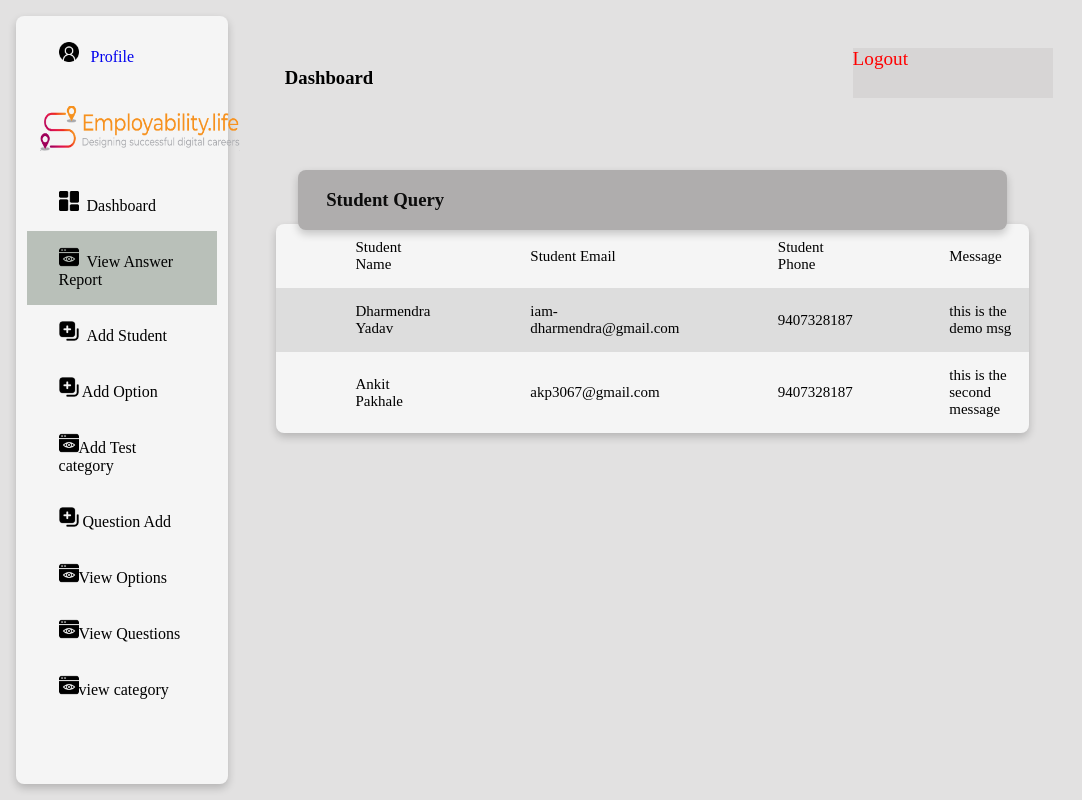
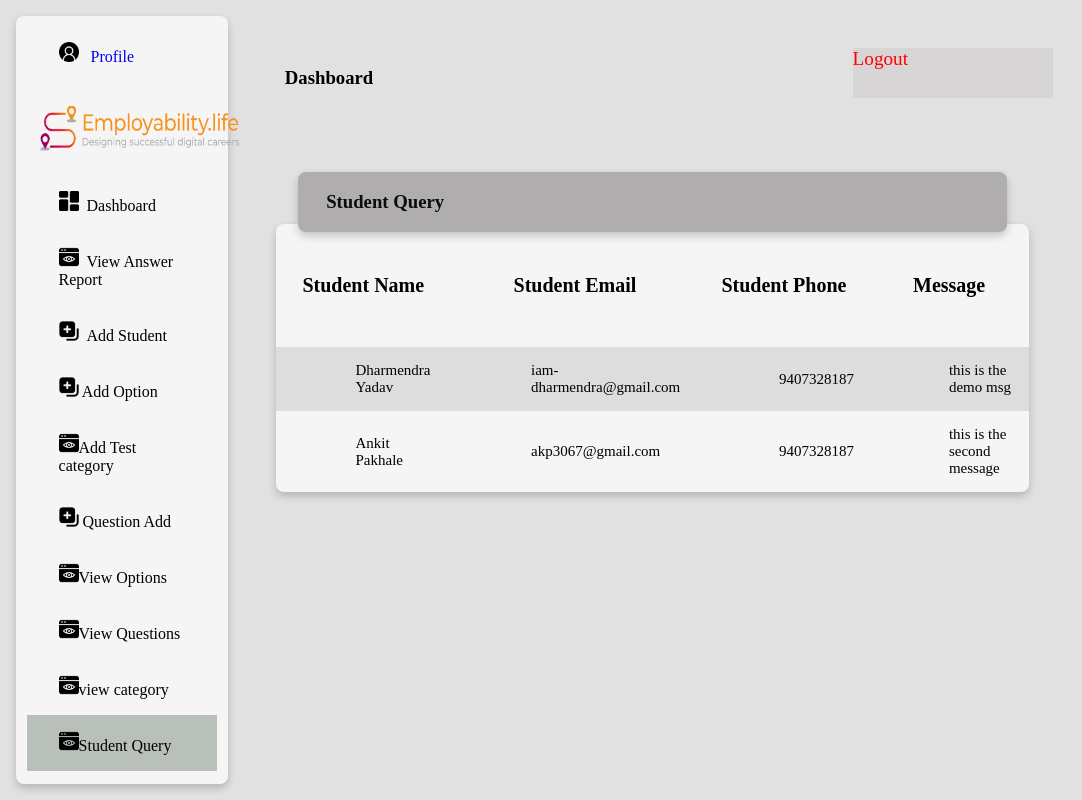
Before and after one commit to ankitpakhale/QuizWithAdmin, a Django app: page /viewquery/ in a window 1280 px wide. Shown: the whole page, without its empty margins (0-1082 px from the left). Run offline with Django 3.2, Linux system fonts and the light colour scheme; data comes from the database, SQL or seed files in the repository; both versions use the stored data as it was after the commit.

Commit message:
D_changes

```diff
--- a/quiz/models.py
+++ b/quiz/models.py
@@ -46,7 +46,7 @@ class Quiz123(models.Model):
 
 class question(models.Model):
     categoryName=models.ForeignKey(Testcategory, on_delete=models.CASCADE, null=True, default="")
-    question=models.TextField()
+    question=models.TextField(max_length=1000)
     # time=models.TimeField()
     # student=models.ForeignKey(registerform, on_delete=models.CASCADE, null=True, default="")
     # option1=models.CharField(max_length=280,default="",blank=True,null=True)
--- a/quiz/templates/Add_student.html
+++ b/quiz/templates/Add_student.html
@@ -42,6 +42,9 @@
                     <a class="button button1" href={% url 'viewcategory' %}><img src="{% static 'icon/view.png' %}"
                             height="20px" width="20px">view category </span></a>
                             <!-- <a class="button button1"  href={% url 'viewtest' %} ><img src="{% static 'icon/view.png' %}" height="20px" width="20px"> &nbspView Test</span></a> -->
+                    <a class="button button1" href={% url 'view_query' %}><img src="{% static 'icon/view.png' %}"
+                        height="20px" width="20px">Student Query</span></a>
+
                             <br>
                     <!-- <span class="account"></span> -->
                 </div>
--- a/quiz/templates/adminprofile.html
+++ b/quiz/templates/adminprofile.html
@@ -41,6 +41,10 @@
                             height="20px" width="20px">View Questions</span></a>
                     <a class="button button1" href={% url 'viewcategory' %}><img src="{% static 'icon/view.png' %}"
                             height="20px" width="20px">view category </span></a>
+                    <a class="button button1" href={% url 'view_query' %}><img src="{% static 'icon/view.png' %}"
+                        height="20px" width="20px">Student Query</span></a>
+
+
                             <!-- <a class="button button1"  href={% url 'viewtest' %} ><img src="{% static 'icon/view.png' %}" height="20px" width="20px"> &nbspView Test</span></a> -->
                             <br>
                     <!-- <span class="account"></span> -->
--- a/quiz/templates/category.html
+++ b/quiz/templates/category.html
@@ -42,6 +42,9 @@
                     <a class="button button1" href={% url 'viewcategory' %}><img src="{% static 'icon/view.png' %}"
                             height="20px" width="20px">view category </span></a>
                             <!-- <a class="button button1"  href={% url 'viewtest' %} ><img src="{% static 'icon/view.png' %}" height="20px" width="20px"> &nbspView Test</span></a> -->
+                    <a class="button button1" href={% url 'view_query' %}><img src="{% static 'icon/view.png' %}"
+                        height="20px" width="20px">Student Query</span></a>
+
                             <br>
                     <!-- <span class="account"></span> -->
                 </div>
--- a/quiz/templates/edit_category.html
+++ b/quiz/templates/edit_category.html
@@ -42,7 +42,10 @@
                     <a class="button button1 active" href={% url 'viewcategory' %}><img src="{% static 'icon/view.png' %}"
                             height="20px" width="20px">view category </span></a>
                             <!-- <a class="button button1"  href={% url 'viewtest' %} ><img src="{% static 'icon/view.png' %}" height="20px" width="20px"> &nbspView Test</span></a> -->
-                            <br>
+                    <a class="button button1" href={% url 'view_query' %}><img src="{% static 'icon/view.png' %}"
+                        height="20px" width="20px">Student Query</span></a>
+
+                                <br>
                     <!-- <span class="account"></span> -->
                 </div>
 
--- a/quiz/templates/editquestion.html
+++ b/quiz/templates/editquestion.html
@@ -42,6 +42,10 @@
                     <a class="button button1" href={% url 'viewcategory' %}><img src="{% static 'icon/view.png' %}"
                             height="20px" width="20px">view category </span></a>
                             <!-- <a class="button button1"  href={% url 'viewtest' %} ><img src="{% static 'icon/view.png' %}" height="20px" width="20px"> &nbspView Test</span></a> -->
+                    <a class="button button1" href={% url 'view_query' %}><img src="{% static 'icon/view.png' %}"
+                        height="20px" width="20px">Student Query</span></a>
+
+
                             <br>
                     <!-- <span class="account"></span> -->
                 </div>
--- a/quiz/templates/editstudent.html
+++ b/quiz/templates/editstudent.html
@@ -42,6 +42,9 @@
                     <a class="button button1" href={% url 'viewcategory' %}><img src="{% static 'icon/view.png' %}"
                             height="20px" width="20px">view category </span></a>
                             <!-- <a class="button button1"  href={% url 'viewtest' %} ><img src="{% static 'icon/view.png' %}" height="20px" width="20px"> &nbspView Test</span></a> -->
+                    <a class="button button1" href={% url 'view_query' %}><img src="{% static 'icon/view.png' %}"
+                        height="20px" width="20px">Student Query</span></a>
+
                             <br>
                     <!-- <span class="account"></span> -->
                 </div>
--- a/quiz/templates/index.html
+++ b/quiz/templates/index.html
@@ -44,6 +44,9 @@
                 <a class="button button1" href={% url 'viewcategory' %}><img src="{% static 'icon/view.png' %}"
                         height="20px" width="20px">view category </span></a>
                         <!-- <a class="button button1"  href={% url 'viewtest' %} ><img src="{% static 'icon/view.png' %}" height="20px" width="20px"> &nbspView Test</span></a> -->
+                <a class="button button1" href={% url 'view_query' %}><img src="{% static 'icon/view.png' %}"
+                    height="20px" width="20px">Student Query</span></a>
+
                         <br>
                 <!-- <span class="account"></span> -->
             </div>
--- a/quiz/templates/questionadd.html
+++ b/quiz/templates/questionadd.html
@@ -42,6 +42,9 @@
                     <a class="button button1" href={% url 'viewcategory' %}><img src="{% static 'icon/view.png' %}"
                             height="20px" width="20px">view category </span></a>
                             <!-- <a class="button button1"  href={% url 'viewtest' %} ><img src="{% static 'icon/view.png' %}" height="20px" width="20px"> &nbspView Test</span></a> -->
+                    <a class="button button1" href={% url 'view_query' %}><img src="{% static 'icon/view.png' %}"
+                            height="20px" width="20px">Student Query</span></a>
+
                             <br>
                     <!-- <span class="account"></span> -->
                 </div>
--- a/quiz/templates/showquestion.html
+++ b/quiz/templates/showquestion.html
@@ -42,6 +42,9 @@
                     <a class="button button1" href={% url 'viewcategory' %}><img src="{% static 'icon/view.png' %}"
                             height="20px" width="20px">view category </span></a>
                             <!-- <a class="button button1"  href={% url 'viewtest' %} ><img src="{% static 'icon/view.png' %}" height="20px" width="20px"> &nbspView Test</span></a> -->
+                    <a class="button button1" href={% url 'view_query' %}><img src="{% static 'icon/view.png' %}"
+                            height="20px" width="20px">Student Query</span></a>
+
                             <br>
                     <!-- <span class="account"></span> -->
                 </div>
--- a/quiz/templates/studentreport.html
+++ b/quiz/templates/studentreport.html
@@ -23,6 +23,9 @@
                     <a class="button button1"  href={% url 'viewoption' %} ><img src="{% static 'icon/view.png' %}" height="20px" width="20px">View Options</span></a>
                     <a class="button button1"  href={% url 'viewquestion' %} ><img src="{% static 'icon/view.png' %}" height="20px" width="20px">View Questions</span></a>
                     <a class="button button1"  href={% url 'viewcategory' %} ><img src="{% static 'icon/view.png' %}" height="20px" width="20px">view category </span></a>
+                    <a class="button button1" href={% url 'view_query' %}><img src="{% static 'icon/view.png' %}"
+                        height="20px" width="20px">Student Query</span></a>
+
                     <!-- <a class="button button1"  href={% url 'viewtest' %} ><img src="{% static 'icon/view.png' %}" height="20px" width="20px"> &nbspView Test</span></a> -->
 <br>
                     <span class="account" style="margin: 50px; "></span>
--- a/quiz/templates/view_category.html
+++ b/quiz/templates/view_category.html
@@ -41,6 +41,9 @@
                             height="20px" width="20px">View Questions</span></a>
                     <a class="button button1 active" href={% url 'viewcategory' %}><img src="{% static 'icon/view.png' %}"
                             height="20px" width="20px">view category </span></a>
+                    <a class="button button1" href={% url 'view_query' %}><img src="{% static 'icon/view.png' %}"
+                        height="20px" width="20px">Student Query</span></a>
+
                             <!-- <a class="button button1"  href={% url 'viewtest' %} ><img src="{% static 'icon/view.png' %}" height="20px" width="20px"> &nbspView Test</span></a> -->
                             <br>
                     <!-- <span class="account"></span> -->
--- a/quiz/templates/view_query.html
+++ b/quiz/templates/view_query.html
@@ -26,7 +26,7 @@
                 <a class="button button1" href={% url 'index1' %}><img src="{% static 'icon/dashbord.png' %}"
                         height="20px" width="20px"> &nbspDashboard</span></a>
                 <!-- <a class="button button1"  href={% url 'studentreport1' %} ><img src="{% static 'icon/report.png' %}" height="20px" width="20px"> &nbspStudent Report</span></a> -->
-                <a class="button button1 active" href={% url 'correct_answer' %}><img src="{% static 'icon/view.png' %}"
+                <a class="button button1" href={% url 'correct_answer' %}><img src="{% static 'icon/view.png' %}"
                         height="20px" width="20px"> &nbspView Answer Report</span></a>
                 <a class="button button1" href={% url 'addstudent' %}><img src="{% static 'icon/create.png' %}"
                         height="20px" width="20px"> &nbspAdd Student</span></a>
@@ -43,7 +43,10 @@
                         height="20px" width="20px">View Questions</span></a>
                 <a class="button button1" href={% url 'viewcategory' %}><img src="{% static 'icon/view.png' %}"
                         height="20px" width="20px">view category </span></a>
-                <!-- <a class="button button1"  href={% url 'viewtest' %} ><img src="{% static 'icon/view.png' %}" height="20px" width="20px"> &nbspView Test</span></a> -->
+                <a class="button button1 active" href={% url 'view_query' %}><img src="{% static 'icon/view.png' %}"
+                    height="20px" width="20px">Student Query</span></a>
+
+                        <!-- <a class="button button1"  href={% url 'viewtest' %} ><img src="{% static 'icon/view.png' %}" height="20px" width="20px"> &nbspView Test</span></a> -->
                 <br>
                 <!-- <span class="account"></span> -->
             </div>
@@ -62,10 +65,10 @@
                     </div>
                     <table>
                         <tr>
-                            <td>Student Name</td>
-                            <td>Student Email</td>
-                            <td>Student Phone</td>
-                            <td>Message</td>
+                            <th>Student Name</th>
+                            <th>Student Email</th>
+                            <th>Student Phone</th>
+                            <th>Message</th>
                         </tr>
                         {% for i in c_form %}
                         <tr>
--- a/quiz/templates/viewanswer.html
+++ b/quiz/templates/viewanswer.html
@@ -42,6 +42,9 @@
                     <a class="button button1" href={% url 'viewcategory' %}><img src="{% static 'icon/view.png' %}"
                             height="20px" width="20px">view category </span></a>
                             <!-- <a class="button button1"  href={% url 'viewtest' %} ><img src="{% static 'icon/view.png' %}" height="20px" width="20px"> &nbspView Test</span></a> -->
+                    <a class="button button1" href={% url 'view_query' %}><img src="{% static 'icon/view.png' %}"
+                        height="20px" width="20px">Student Query</span></a>
+
                             <br>
                     <!-- <span class="account"></span> -->
                 </div>
--- a/quiz/templates/viewoption.html
+++ b/quiz/templates/viewoption.html
@@ -41,6 +41,9 @@
                             height="20px" width="20px">View Questions</span></a>
                     <a class="button button1" href={% url 'viewcategory' %}><img src="{% static 'icon/view.png' %}"
                             height="20px" width="20px">view category </span></a>
+                    <a class="button button1" href={% url 'view_query' %}><img src="{% static 'icon/view.png' %}"
+                        height="20px" width="20px">Student Query</span></a>
+
                             <!-- <a class="button button1"  href={% url 'viewtest' %} ><img src="{% static 'icon/view.png' %}" height="20px" width="20px"> &nbspView Test</span></a> -->
                             <br>
                     <!-- <span class="account"></span> -->
--- a/quiz/views.py
+++ b/quiz/views.py
@@ -46,8 +46,9 @@ def add_option(request):
         title=request.POST['op']
         try:
             ans=request.POST.get('isans')
-            obj=question.objects.get(question=id)
-
+            print(id)
+            obj=question.objects.get(id=id)
+            print(obj)
             s=Option()
             s.question=obj
             s.option_title=title
@@ -149,7 +150,8 @@ def edit_option(request,id):
     al=question.objects.all()
     if request.POST:
         q=request.POST['question']
-        q=question.objects.get(question=q)
+        print(q,'ggggggggggggg')
+        q=question.objects.get(id=q)
         o=request.POST['op']
         a=request.POST.get('isans')
 
```
Also changed, not shown: quiz/templates/edit_option.html (+5 -2 lines), quiz/templates/option.html (+5 -2 lines), db.sqlite3, quiz/migrations/0006_auto_20220606_2341.py (added).
